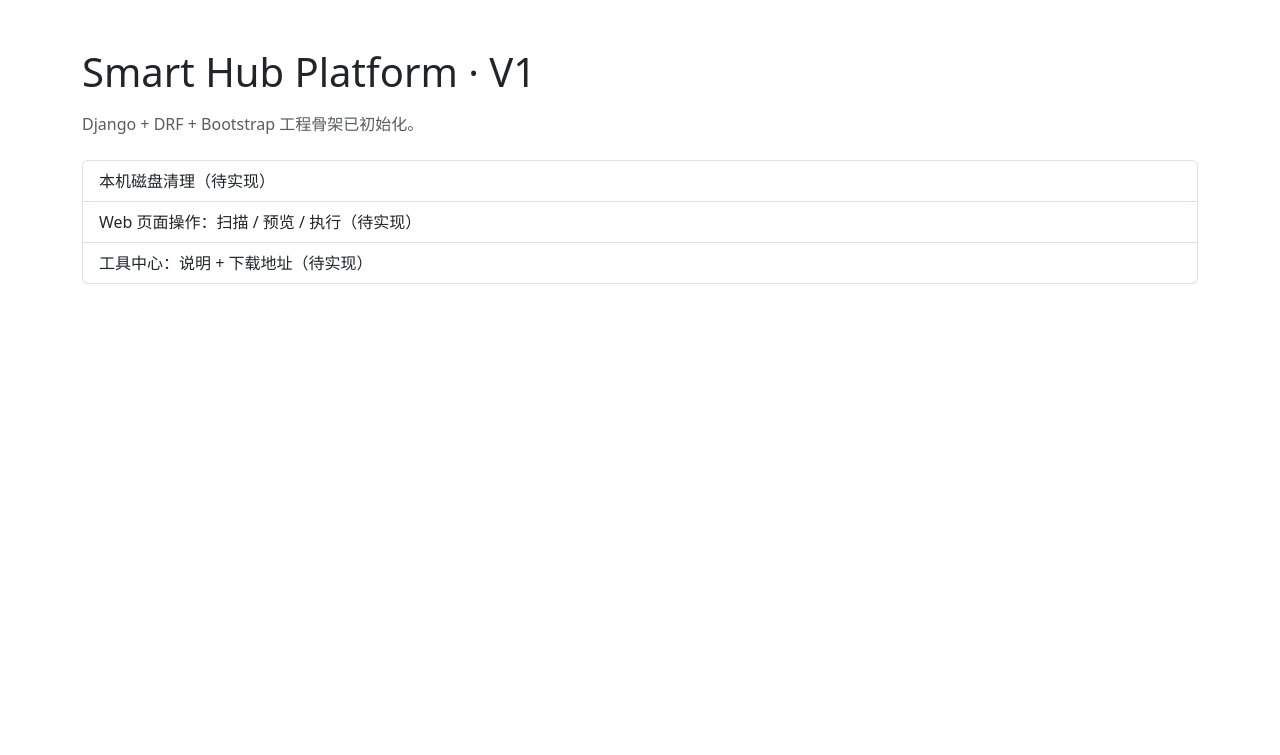
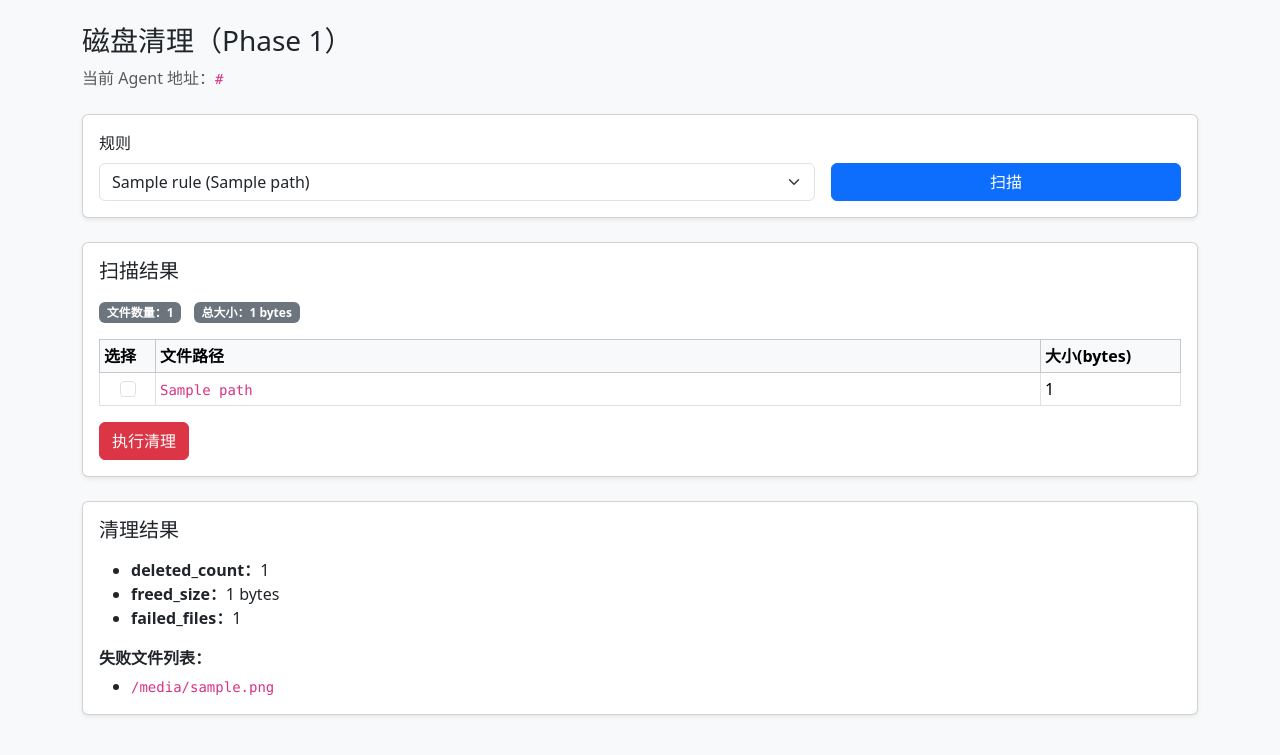
Before and after one commit to yunfei00/smart-hub-platform, a Django app: template web/templates/home.html in a window 1280 px wide. Shown: the top 755 px of the page. Run offline with Django 5.2, Linux system fonts and the light colour scheme; the template is opened without the code that fills it: most values are stand-ins (such as "Sample title", 1, 10 or a date in 2020).

Commit message:
feat(web): add minimal disk cleanup page wired to agent

```diff
--- a/web/config/settings.py
+++ b/web/config/settings.py
@@ -70,3 +70,5 @@ REST_FRAMEWORK = {
         "rest_framework.renderers.BrowsableAPIRenderer",
     ],
 }
+
+AGENT_BASE_URL = "http://127.0.0.1:8001"
--- a/web/templates/home.html
+++ b/web/templates/home.html
@@ -3,21 +3,124 @@
   <head>
     <meta charset="utf-8" />
     <meta name="viewport" content="width=device-width, initial-scale=1" />
-    <title>Smart Hub Platform</title>
+    <title>磁盘清理 · Smart Hub Platform</title>
     <link
       href="https://cdn.jsdelivr.net/npm/bootstrap@5.3.3/dist/css/bootstrap.min.css"
       rel="stylesheet"
     />
   </head>
-  <body>
-    <main class="container py-5">
-      <h1 class="mb-3">Smart Hub Platform · V1</h1>
-      <p class="text-muted">Django + DRF + Bootstrap 工程骨架已初始化。</p>
-      <ul class="list-group mt-4">
-        <li class="list-group-item">本机磁盘清理（待实现）</li>
-        <li class="list-group-item">Web 页面操作：扫描 / 预览 / 执行（待实现）</li>
-        <li class="list-group-item">工具中心：说明 + 下载地址（待实现）</li>
-      </ul>
+  <body class="bg-light">
+    <main class="container py-4">
+      <div class="mb-4">
+        <h1 class="h3 mb-2">磁盘清理（Phase 1）</h1>
+        <p class="text-muted mb-0">当前 Agent 地址：<code>{{ agent_base_url }}</code></p>
+      </div>
+
+      {% if rule_error %}
+      <div class="alert alert-warning" role="alert">{{ rule_error }}</div>
+      {% endif %}
+
+      {% if page_error %}
+      <div class="alert alert-danger" role="alert">{{ page_error }}</div>
+      {% endif %}
+
+      <section class="card shadow-sm mb-4">
+        <div class="card-body">
+          <form method="post" class="row g-3 align-items-end">
+            {% csrf_token %}
+            <input type="hidden" name="action" value="scan" />
+            <div class="col-md-8">
+              <label for="rule_id" class="form-label">规则</label>
+              <select class="form-select" id="rule_id" name="rule_id" required>
+                <option value="">请选择规则...</option>
+                {% for rule in rules %}
+                <option value="{{ rule.id }}" {% if rule.id == selected_rule_id %}selected{% endif %}>
+                  {{ rule.name }} ({{ rule.path }})
+                </option>
+                {% endfor %}
+              </select>
+            </div>
+            <div class="col-md-4 d-grid">
+              <button type="submit" class="btn btn-primary">扫描</button>
+            </div>
+          </form>
+        </div>
+      </section>
+
+      <section class="card shadow-sm">
+        <div class="card-body">
+          <h2 class="h5 mb-3">扫描结果</h2>
+
+          {% if scan_result %}
+          <div class="mb-3">
+            <span class="badge text-bg-secondary me-2">文件数量：{{ scan_result.file_count }}</span>
+            <span class="badge text-bg-secondary">总大小：{{ scan_result.total_size }} bytes</span>
+          </div>
+
+          <form method="post">
+            {% csrf_token %}
+            <input type="hidden" name="action" value="clean" />
+            <input type="hidden" name="rule_id" value="{{ selected_rule_id }}" />
+
+            <div class="table-responsive">
+              <table class="table table-sm table-bordered align-middle">
+                <thead class="table-light">
+                  <tr>
+                    <th style="width: 56px;">选择</th>
+                    <th>文件路径</th>
+                    <th style="width: 140px;">大小(bytes)</th>
+                  </tr>
+                </thead>
+                <tbody>
+                  {% for file in scan_result.files %}
+                  <tr>
+                    <td class="text-center">
+                      <input
+                        class="form-check-input"
+                        type="checkbox"
+                        name="selected_files"
+                        value="{{ file.path }}"
+                        {% if file.path in selected_files %}checked{% endif %}
+                      />
+                    </td>
+                    <td><code>{{ file.path }}</code></td>
+                    <td>{{ file.size }}</td>
+                  </tr>
+                  {% endfor %}
+                </tbody>
+              </table>
+            </div>
+
+            <button type="submit" class="btn btn-danger">执行清理</button>
+          </form>
+          {% else %}
+          <p class="text-muted mb-0">尚未扫描，请先选择规则并点击“扫描”。</p>
+          {% endif %}
+        </div>
+      </section>
+
+      {% if clean_result %}
+      <section class="card shadow-sm mt-4">
+        <div class="card-body">
+          <h2 class="h5 mb-3">清理结果</h2>
+          <ul class="mb-0">
+            <li><strong>deleted_count：</strong>{{ clean_result.deleted_count }}</li>
+            <li><strong>freed_size：</strong>{{ clean_result.freed_size }} bytes</li>
+            <li><strong>failed_files：</strong>{{ clean_result.failed_files|length }}</li>
+          </ul>
+          {% if clean_result.failed_files %}
+          <div class="mt-3">
+            <div class="fw-semibold mb-1">失败文件列表：</div>
+            <ul class="mb-0">
+              {% for failed_file in clean_result.failed_files %}
+              <li><code>{{ failed_file }}</code></li>
+              {% endfor %}
+            </ul>
+          </div>
+          {% endif %}
+        </div>
+      </section>
+      {% endif %}
     </main>
   </body>
 </html>
```
Also changed, not shown: web/api/views.py (+96 -0 lines), README.md.
